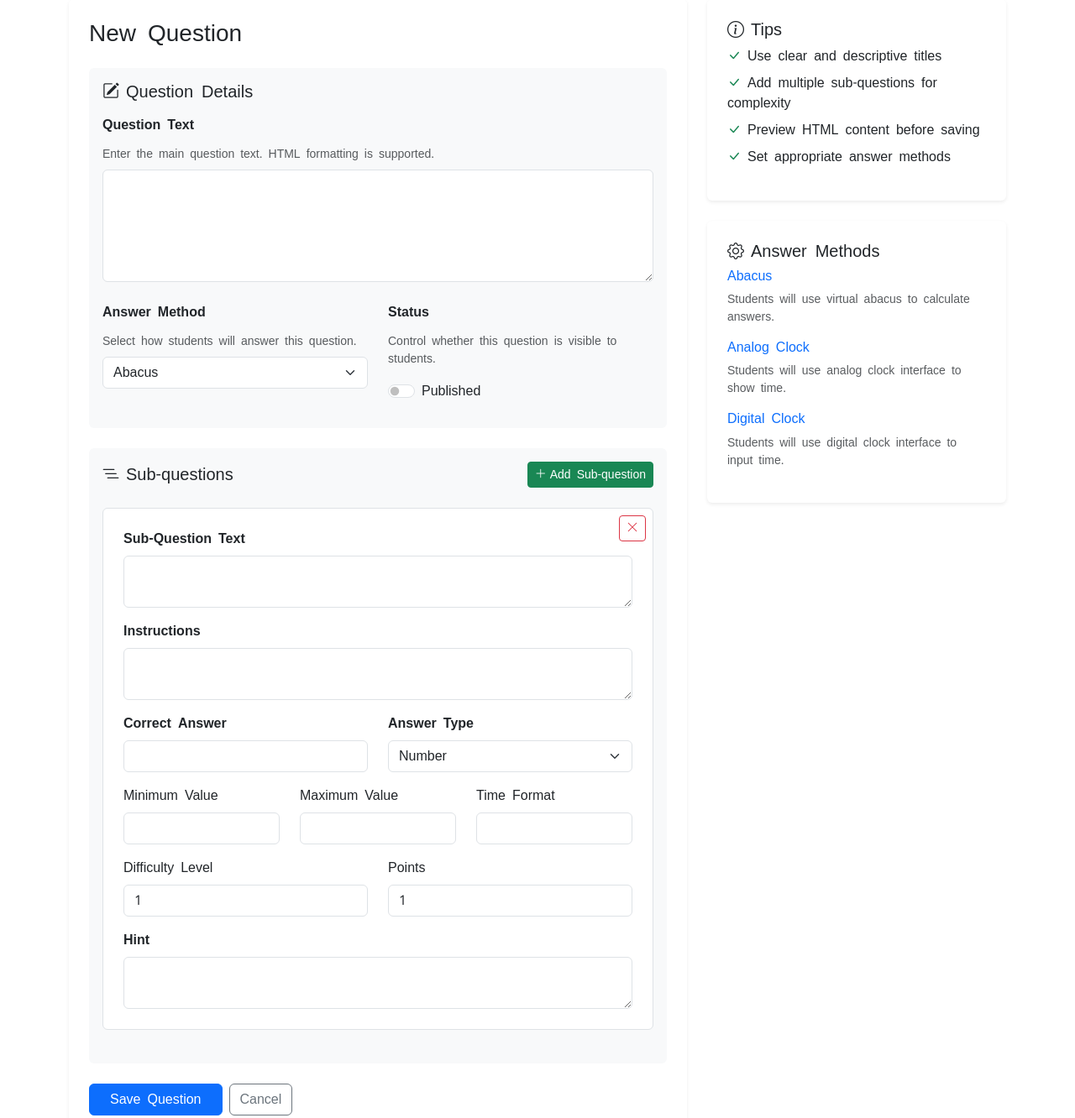
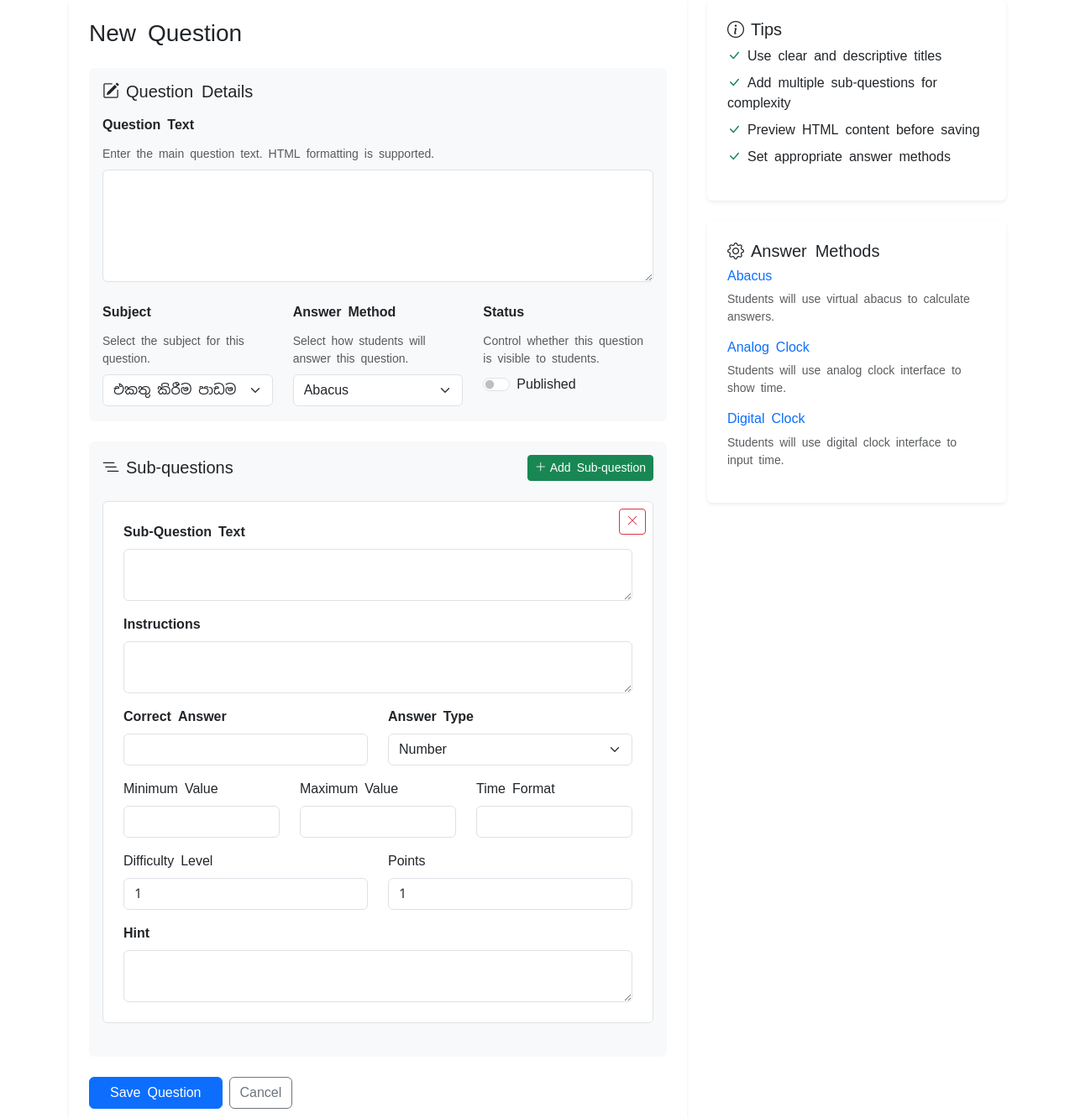
Before and after one commit to mayurasandakalum/kinesthetic-app, a Flask app: page /manage/questions/new in a window 1280 px wide. Shown: the part 137-1469 px from the top of the page at 84% size. Run offline with Flask 3, Linux system fonts and the light colour scheme; the visitor is signed in with stand-in values (Sample User, id 1); some libraries are stand-ins or nearby versions.

Commit message:
Add subject selection to question management and improve form layout

```diff
--- a/quiz/models.py
+++ b/quiz/models.py
@@ -194,7 +194,7 @@ class Question:
         self,
         id=None,
         text="",
-        subject=Subject.ADDITION,
+        subject=Subject.ADDITION,  # Default subject
         answer_method=AnswerMethod.ABACUS,
         is_published=False,
     ):
@@ -209,10 +209,17 @@ class Question:
     @staticmethod
     def from_doc(doc):
         data = doc.to_dict()
+        # Ensure subject is always set, default to ADDITION if not present
+        subject = data.get("subject")
+        if not subject:
+            subject = Subject.ADDITION
+            # Update the document with the default subject
+            db.collection("questions").document(doc.id).update({"subject": subject})
+
         question = Question(
             id=doc.id,
             text=data.get("text", ""),
-            subject=data.get("subject", Subject.ADDITION),
+            subject=subject,
             answer_method=data.get("answer_method", AnswerMethod.ABACUS),
             is_published=data.get("is_published", False),
         )
@@ -226,14 +233,17 @@ class Question:
             "subject": self.subject,
             "answer_method": self.answer_method,
             "is_published": self.is_published,
-            "created": self.created,
-            "modified": self.modified,
+            "modified": datetime.utcnow(),
         }
-        if self.id:
-            db.collection("questions").document(self.id).set(data)
-        else:
+
+        if not self.id:
+            # New question
+            data["created"] = datetime.utcnow()
             ref = db.collection("questions").add(data)
             self.id = ref[1].id
+        else:
+            # Update existing question
+            db.collection("questions").document(self.id).update(data)
 
     @property
     def sub_questions(self):
--- a/quiz/routes.py
+++ b/quiz/routes.py
@@ -253,12 +253,21 @@ def edit_question(question_id):
     form = QuestionForm(obj=question)
 
     if form.validate_on_submit():
+        # Update question fields
         question.text = form.text.data
+        question.subject = form.subject.data
         question.answer_method = form.answer_method.data
         question.is_published = form.is_published.data
-        question.save()
-        flash("Question updated successfully!", "success")
-        return redirect(url_for("quiz.manage_questions"))
+        question.modified = datetime.utcnow()
+
+        try:
+            # Update the question in the database
+            question.save()
+            flash("Question updated successfully!", "success")
+            return redirect(url_for("quiz.manage_questions"))
+        except Exception as e:
+            flash(f"Error updating question: {str(e)}", "error")
+            return redirect(url_for("quiz.edit_question", question_id=question_id))
 
     return render_template(
         "quiz/manage/question_form.html",
--- a/templates/quiz/manage/question_form.html
+++ b/templates/quiz/manage/question_form.html
@@ -32,16 +32,21 @@
                                 </div>
 
                                 <div class="row">
-                                    <div class="col-md-6">
+                                    <div class="col-md-4">
+                                        {{ form.subject.label(class="form-label fw-bold") }}
+                                        <div class="form-text mb-2">Select the subject for this question.</div>
+                                        {{ form.subject(class="form-select") }}
+                                    </div>
+                                    <div class="col-md-4">
                                         {{ form.answer_method.label(class="form-label fw-bold") }}
                                         <div class="form-text mb-2">Select how students will answer this question.</div>
                                         {{ form.answer_method(class="form-select") }}
                                     </div>
-                                    <div class="col-md-6">
+                                    <div class="col-md-4">
                                         <label class="form-label fw-bold">Status</label>
                                         <div class="form-text mb-2">Control whether this question is visible to
                                             students.</div>
-                                        <div class="form-check form-switch">
+                                        <div class="form-check form-switch mt-2">
                                             {{ form.is_published(class="form-check-input") }}
                                             {{ form.is_published.label(class="form-check-label") }}
                                         </div>
```
